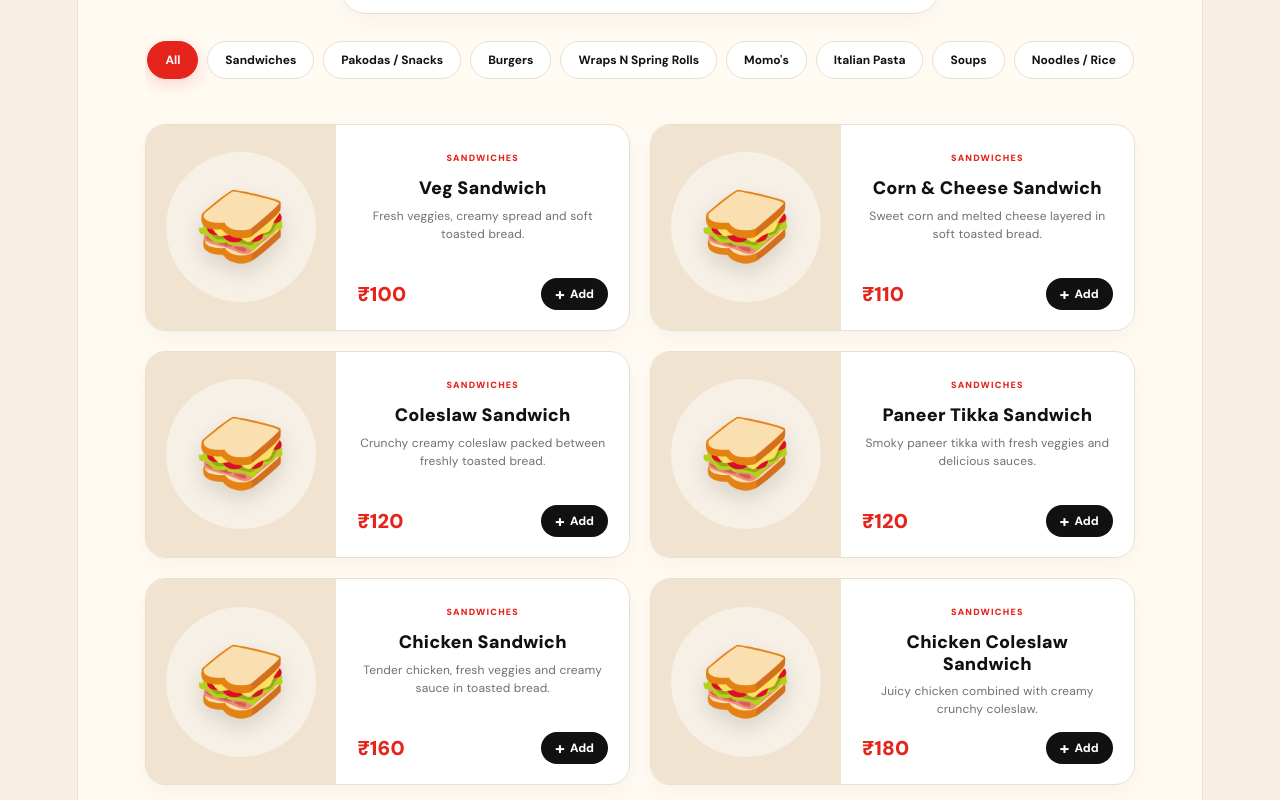
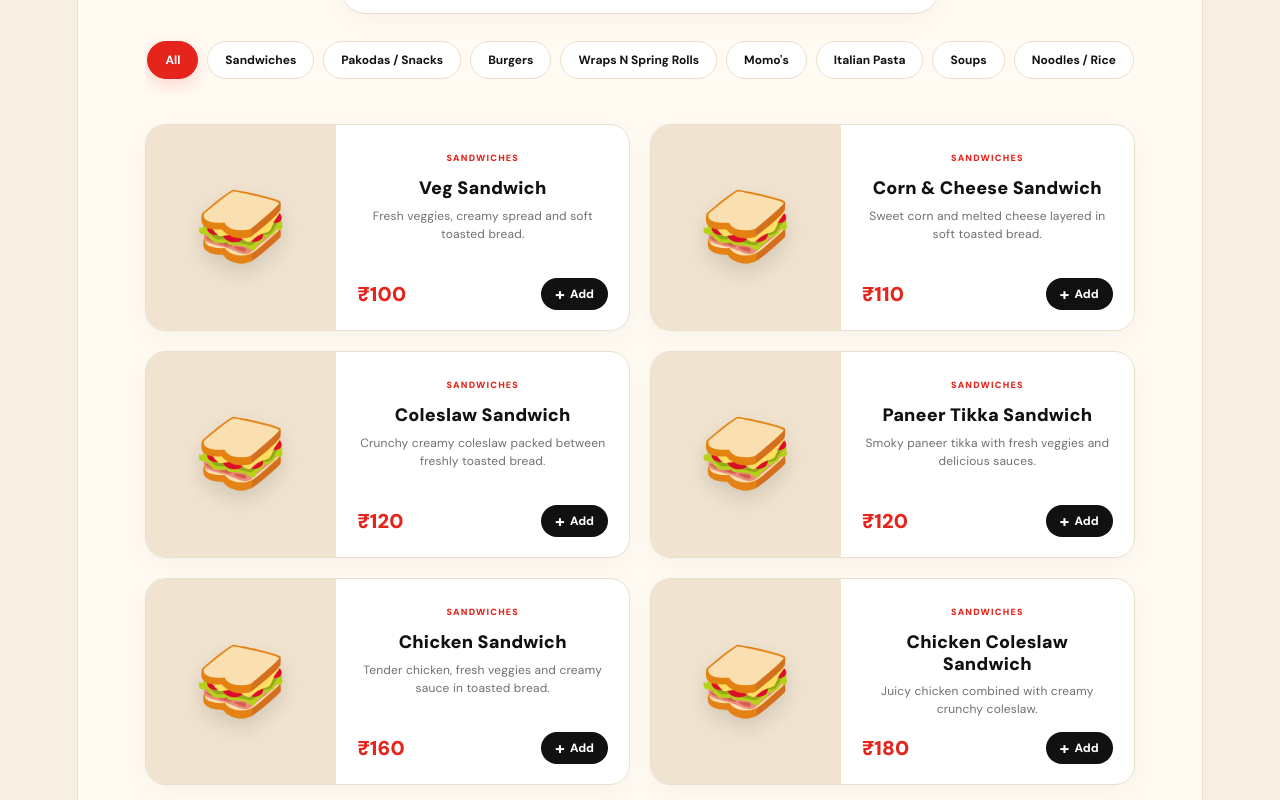
Before and after one commit to vkmj1430/jonnies-kampus-kitchen, a React (Vite) app: page / in a window 1280 px wide. Shown: the part 1080-1880 px from the top of the page. Built offline with nearby package versions, Linux system fonts and the light colour scheme.

Commit message:
Fix food card image styling

```diff
--- a/src/App.css
+++ b/src/App.css
@@ -2734,3 +2734,17 @@ footer {
   object-fit: cover;
   display: block;
 }
+/* Remove old decorative food image overlays */
+.food-image::before,
+.food-image::after,
+.food-image-shape {
+  display: none !important;
+  content: none !important;
+}
+
+.food-card-image {
+  width: 100%;
+  height: 100%;
+  object-fit: cover;
+  display: block;
+}
```
